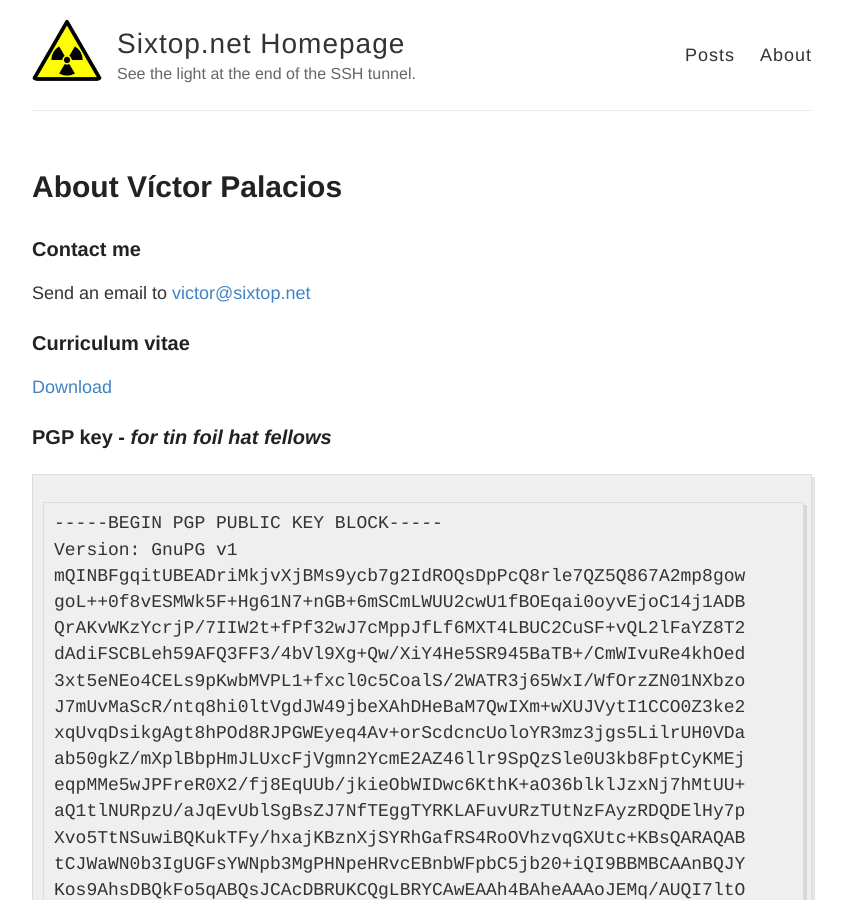
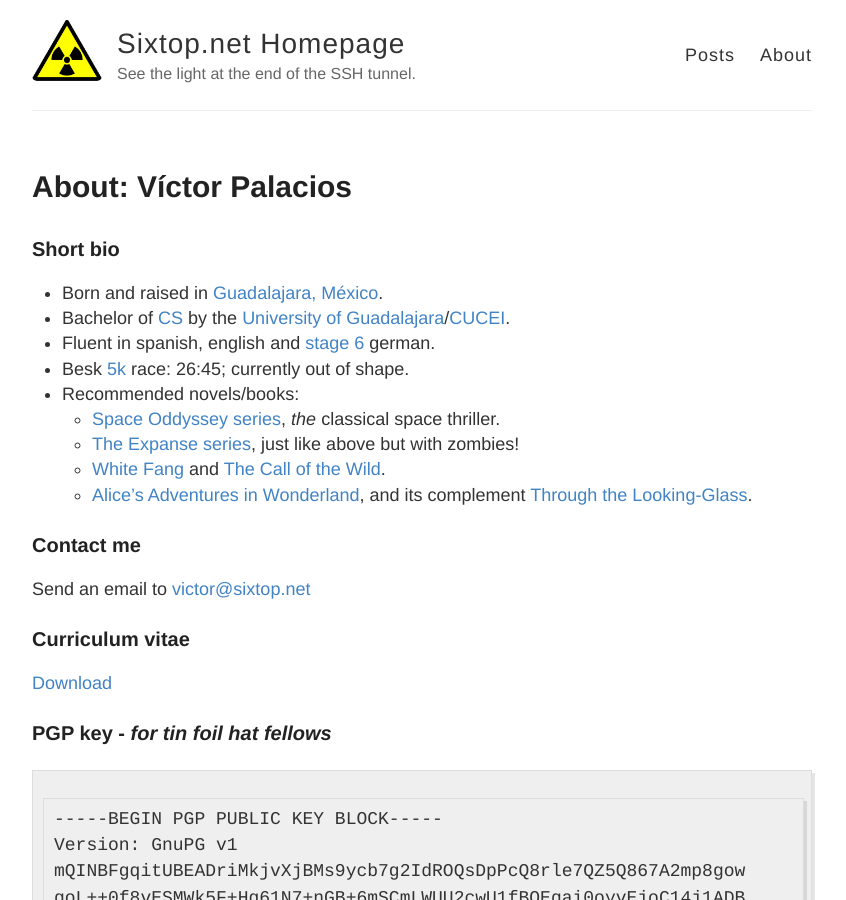
Before and after one commit to sixtop/sixtop.github.io, a Jekyll site: the page built from about.md, in a window 1280 px wide and 900 px high. Shown: the whole window, without its empty margins (218-1064 px from the left). Built offline with Jekyll 4.4.1, drawn with Linux system fonts in a browser that asks for light colours.

Commit message:
Updated about page

```diff
--- a/about.md
+++ b/about.md
@@ -1,8 +1,19 @@
 ---
 layout: page
-title: About Víctor Palacios
+title: About&#58; Víctor Palacios
 permalink: /about/
 ---
+
+### Short bio
+* Born and raised in [Guadalajara, México](https://en.wikipedia.org/wiki/Guadalajara).
+* Bachelor of [CS](https://en.wikipedia.org/wiki/Computer_science) by the [University of Guadalajara](http://www.udg.mx/)/[CUCEI](http://www.cucei.udg.mx/).
+* Fluent in spanish, english and [stage 6](https://store.hipstery.com/blogs/news/7378688-the-8-stages-of-learning-german) german.
+* Besk [5k](http://www.c25k.com/) race: 26:45; currently out of shape.
+* Recommended novels/books:
+	* [Space Oddyssey series](https://en.wikipedia.org/wiki/Space_Odyssey), _the_ classical space thriller.
+	* [The Expanse series](https://en.wikipedia.org/wiki/The_Expanse_(novel_series)), just like above but with zombies!
+	* [White Fang](https://en.wikipedia.org/wiki/White_Fang) and [The Call of the Wild](https://en.wikipedia.org/wiki/The_Call_of_the_Wild).
+	* [Alice's Adventures in Wonderland](https://en.wikipedia.org/wiki/Alice%27s_Adventures_in_Wonderland), and its complement [Through the Looking-Glass](https://en.wikipedia.org/wiki/Through_the_Looking-Glass).
 
 ### Contact me
 
```
